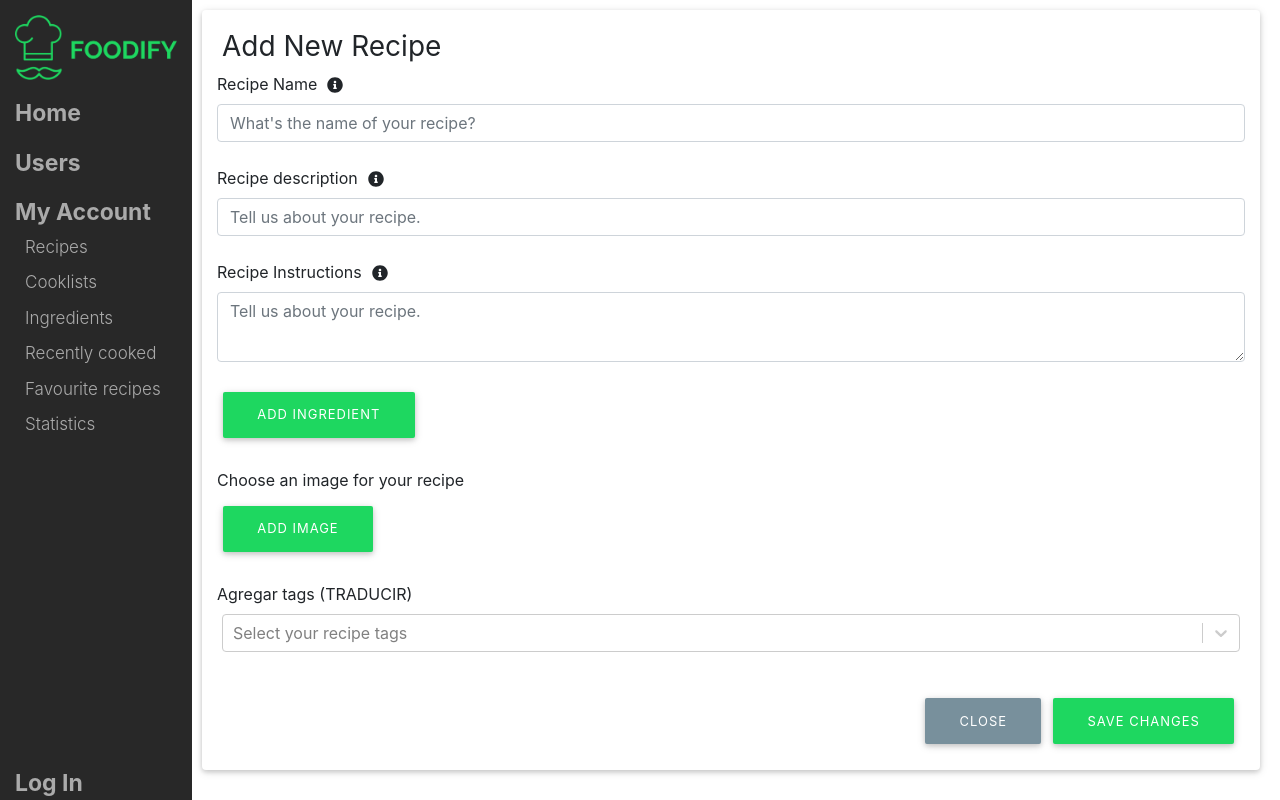
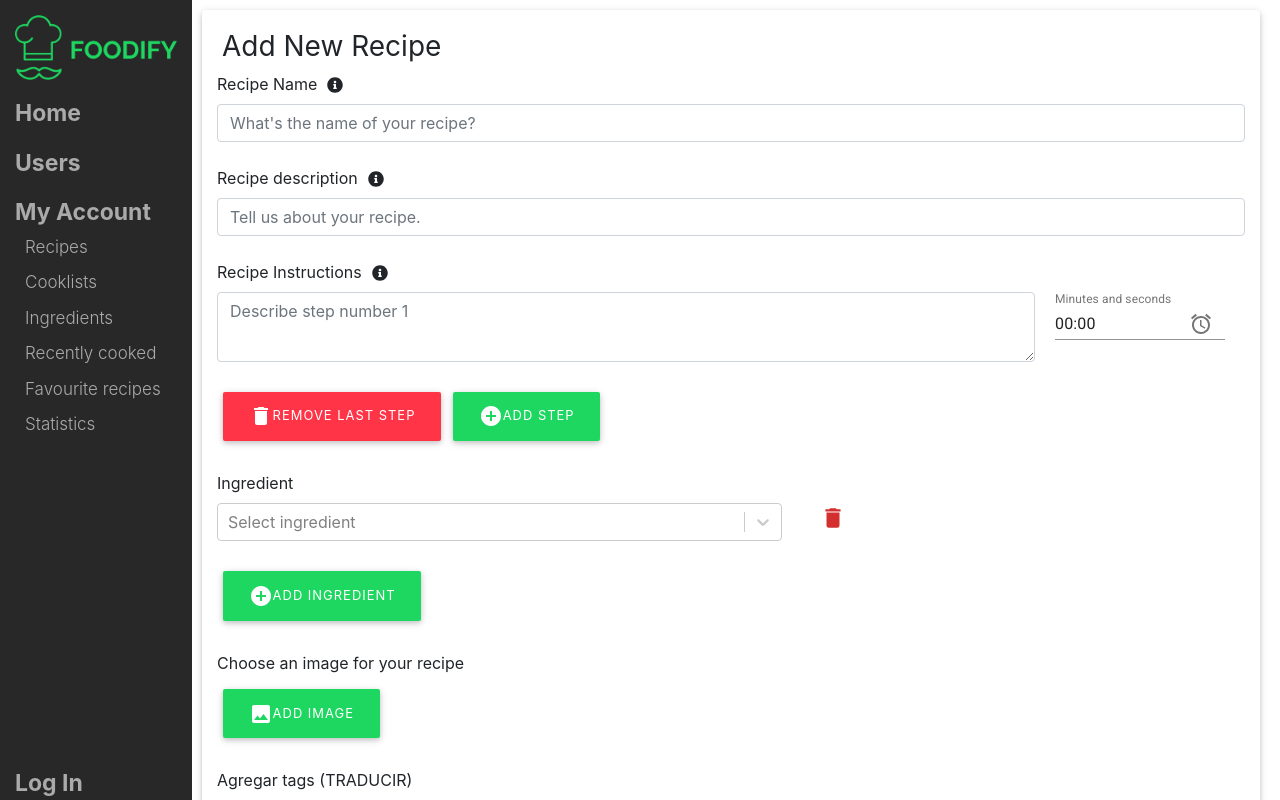
Before and after one commit to PopClom/paw-2019a-2-front, a React (Create React App) app: page /create_recipe in a window 1280 px wide. Built offline with nearby package versions, Linux system fonts and the light colour scheme; no server answers.

Commit message:
RecipeSteps, iconos nuevos, y otras cosas

```diff
--- a/package.json
+++ b/package.json
@@ -10,6 +10,7 @@
     "@fortawesome/free-solid-svg-icons": "^5.12.0",
     "@fortawesome/react-fontawesome": "^0.1.8",
     "@material-ui/core": "^4.8.3",
+    "@material-ui/icons": "^4.9.1",
     "@material-ui/pickers": "3.2.8",
     "@testing-library/jest-dom": "4.2.4",
     "@testing-library/react": "9.4.0",
--- a/src/components/Comment.js
+++ b/src/components/Comment.js
@@ -6,6 +6,7 @@ import {faTrash} from "@fortawesome/free-solid-svg-icons";
 import {Trans} from "react-i18next";
 import TooltipHover from "./TooltipHover";
 import {isMyUser} from "../helpers";
+import DeleteIcon from '@material-ui/icons/Delete';
 
 class Comment extends React.Component {
     render() {
@@ -32,7 +33,7 @@ class Comment extends React.Component {
                         <TooltipHover placement="top" message={<Trans>comment.delete</Trans>} icon={
                             <button type="submit" className="bg-transparent" onClick={() => this.props.onDelete(id)}>
                                 {/*onClick={show_delete_comment(${comment.id})}>*/}
-                                <FontAwesomeIcon icon={faTrash} className="delete-btn red-ic" size="2x"/>
+                                <DeleteIcon className="delete-ingredient-icon"/>
                             </button>}
                         />
                     </div>}
--- a/src/components/IngredientSelector.js
+++ b/src/components/IngredientSelector.js
@@ -6,17 +6,20 @@ import Select from 'react-select';
 import {FontAwesomeIcon} from "@fortawesome/react-fontawesome";
 import {faTrash} from "@fortawesome/free-solid-svg-icons";
 import {Form} from "react-bootstrap";
+import AddCircleIcon from '@material-ui/icons/AddCircle';
+import DeleteIcon from '@material-ui/icons/Delete';
+import IconButton from "@material-ui/core/IconButton";
 
 class IngredientSelector extends React.Component {
     constructor(props) {
         super(props);
         this.state = {
             allIngredients: [],
-            rows: 1
+            rows: 0
         }
     }
 
-    addSelect = (event) => {
+    addSelect = () => {
         this.setState(({rows}) => ({rows: rows + 1}));
     };
 
@@ -68,6 +71,8 @@ class IngredientSelector extends React.Component {
         });
 
         this.setState({rows: this.props.ingredients.length});
+        if(this.state.rows < 1)
+            this.addSelect();
     }
 
 
@@ -110,10 +115,10 @@ class IngredientSelector extends React.Component {
                                     <Trans>{error[index]}</Trans>
                                 </Form.Control.Feedback>
                             </div>
-                            <button type="button" id={index} onClick={e => this.removeSelect(e, index)}
-                                    className="bg-transparent text-center delete-ingredient-button delete-btn">
-                                <FontAwesomeIcon icon={faTrash} className="fa-2x red-ic"/>
-                            </button>
+                            <IconButton id={index} onClick={e => this.removeSelect(e, index)}
+                                    className="delete-ingredient-button delete-btn">
+                                <DeleteIcon className="delete-ingredient-icon"/>
+                            </IconButton>
                         </div>
                     </div>
                 ))}
@@ -121,6 +126,7 @@ class IngredientSelector extends React.Component {
                 <div className="form-row mb-4">
                     <button type="button" name="btnAdd" className="btn btn-green new-ingredient-btn"
                             onClick={this.addSelect}>
+                        <AddCircleIcon/>
                         <Trans i18nKey="Recipe.addIngredient"/>
                     </button>
                 </div>
--- /dev/null
+++ b/src/components/StepsEditor.js
@@ -0,0 +1,133 @@
+import React from 'react';
+import {Trans, withTranslation} from 'react-i18next';
+import axios from "axios";
+import {SERVER_ADDR} from "../constants";
+import Select from 'react-select';
+import {FontAwesomeIcon} from "@fortawesome/react-fontawesome";
+import {faInfoCircle, faTrash} from "@fortawesome/free-solid-svg-icons";
+import {Form} from "react-bootstrap";
+import TooltipHover from "./TooltipHover";
+import {MuiPickersUtilsProvider, TimePicker} from "@material-ui/pickers";
+import DateFnsUtils from "@date-io/date-fns";
+import {createMuiTheme, MuiThemeProvider} from "@material-ui/core";
+import InputAdornment from "@material-ui/core/InputAdornment";
+import IconButton from "@material-ui/core/IconButton";
+import {AccessAlarm} from "@material-ui/icons";
+import Button from "react-bootstrap/Button";
+import DeleteIcon from "@material-ui/icons/Delete";
+import AddCircleIcon from '@material-ui/icons/AddCircle';
+
+const defaultDate = new Date(2020, 1, 1, 0, 0, 0, 0);
+
+class StepsEditor extends React.Component {
+    constructor(props) {
+        super(props);
+        this.state = {
+            rows: 0
+        }
+    }
+
+    addStep = () => {
+        this.props.steps[this.state.rows] = {};
+        this.setState(({rows}) => ({rows: rows + 1}));
+    };
+
+    removeStep = () => {
+        if(this.state.rows > 1) {
+            this.props.steps[this.state.rows - 1] = {};
+            this.setState(({rows}) => ({rows: rows - 1}));
+        }
+    };
+
+    handleDateChange = (selectedTime, index) => {
+        console.log(index);
+        console.log(this.props.steps);
+        this.props.steps[index].timer = selectedTime;
+        console.log(selectedTime);
+        this.props.onChange();
+    };
+
+    handleDescriptionChange = (event, index) => {
+        this.props.steps[index].description = event.target.value;
+        this.props.onChange();
+    };
+
+    componentDidMount() {
+        this.setState({rows: this.props.steps.length});
+        console.log(this.props.steps);
+        if(this.state.rows < 1)
+            this.addStep();
+    }
+
+
+    render() {
+        const {steps, error, t} = this.props;
+
+        return (
+            <div>
+                {Array.from({length: this.state.rows}, (_, index) => (
+                    <Form.Row className="mb-4" key={index}>
+
+                        <Form.Label>
+                            <Trans i18nKey="Recipe.instructions"/>
+                        </Form.Label>
+                        <TooltipHover placement="right" message={<Trans>instructions.title</Trans>}
+                                      icon={<FontAwesomeIcon className="tooltip-recipe"
+                                                             icon={faInfoCircle}/>}/>
+
+                        <div className="fullWidth">
+                            <Form.Control as="textarea" name="instructions" className="step-textarea"
+                                          value={steps[index] === undefined ? '' : steps[index].description}
+                                          placeholder={t('recipe.stepPlaceholder', {stepNumber: index + 1})}
+                                          onChange={event => this.handleDescriptionChange(event, index)}
+                            />
+                            <MuiPickersUtilsProvider utils={DateFnsUtils}>
+                                <TimePicker
+                                    value={(steps[index] === undefined || steps[index].timer === undefined) ? defaultDate : steps[index].timer}
+                                    onChange={value => this.handleDateChange(value, index)}
+                                    className="step-timepicker"
+                                    ampm={false}
+                                    openTo="minutes"
+                                    views={["minutes", "seconds"]}
+                                    format="mm:ss"
+                                    label="Minutes and seconds"
+                                    InputProps={{
+                                        endAdornment: (
+                                            <InputAdornment position="end">
+                                                <IconButton className="no-outline">
+                                                    <AccessAlarm/>
+                                                </IconButton>
+                                            </InputAdornment>
+                                        ),
+                                    }}
+                                />
+                            </MuiPickersUtilsProvider>
+                            <Form.Control.Feedback type="invalid">
+                            </Form.Control.Feedback>
+                        </div>
+
+                    </Form.Row>
+                ))}
+
+                <div className="form-row mb-4">
+                    <Button variant="danger" className="new-ingredient-btn"
+                            onClick={this.removeStep}>
+                        <DeleteIcon/>
+                        <Trans i18nKey="Recipe.removeStep"/>
+                    </Button>
+                    <button type="button" className="btn btn-green new-ingredient-btn"
+                            onClick={this.addStep}>
+                        <AddCircleIcon/>
+                        <Trans i18nKey="Recipe.addStep"/>
+                    </button>
+                </div>
+            </div>
+        )
+    }
+}
+
+
+const Extended = withTranslation()(StepsEditor);
+Extended.static = StepsEditor.static;
+
+export default Extended;
--- a/src/constants/i18n.js
+++ b/src/constants/i18n.js
@@ -43,6 +43,7 @@ i18n
                     "emptyMyRecipes": "You don't have any recipes, use the plus button to add your first recipe!",
                     "recipe.title": "{{0}}''s recipes",
                     "recipe.stepLeft": "Step {{currentStep}} of {{totalSteps}}",
+                    "recipe.stepPlaceholder": "Describe step number {{stepNumber}}",
                     "addNewRecipe": "Add New Recipe",
                     "Recipe.name": "Recipe Name",
                     "recipeName.title": "Be descriptive — but don't get crazy. Succinct titles with well-chosen adjectives and key ingredients are memorable and they catch our attention, like 'One-Pot Kale and Quinoa Pilaf', 'Aunt Mariah's Lemon Sponge Cups' or 'Tipsy Maple Corn'. (You want to go cook all three, don't you?)",
@@ -55,6 +56,8 @@ i18n
                     "instructions.title": "This will be your recipe's instructions! We love a good story behind a dish, along with helpful tips and variations.\nIf you've adapted from someone else's recipe, this is where you should give credit and tell us how you've made it your own. Not sure if your recipe is adapted enough?",
                     "instructions.placeholder": "Tell us about your recipe.",
                     "Recipe.addIngredient": "Add ingredient",
+                    "Recipe.addStep": "Add step",
+                    "Recipe.removeStep": "Remove last step",
                     "Recipe.DeleteIngredient": "Delete ingredient",
                     "Recipe.addImage": "Add image",
                     "Recipe.selectedFile": "Selected file:",
@@ -351,6 +354,7 @@ i18n
                     "emptyMyRecipes": "No tiene ninguna receta, ¡aprete el botón + para agregar su primer receta y verla aquí!",
                     "recipe.title": "Recetas de {{0}}",
                     "recipe.stepLeft": "Paso {{currentStep}} de {{totalSteps}}",
+                    "recipe.stepPlaceholder": "Describe el paso número {{stepNumber}}",
                     "addNewRecipe": "Agregar nueva receta",
                     "Recipe.name": "Nombre de la Receta",
                     "recipeName.title": "Sea descriptivo - pero de forma sucinta. Títulos cortos con adjetivos y los ingredientes más importantes llamará nuestra atención.",
@@ -363,6 +367,8 @@ i18n
                     "instructions.title": "¡Estas son las instrucciones a tu receta! Amamos una historia por detrás de un plato, junto con consejos y variaciones.\nSi le adaptaste esta receta a alguien, es la hora de darle crédito y decir como la perfeccionaste.",
                     "instructions.placeholder": "Contanos de tu receta.",
                     "Recipe.addIngredient": "Agregar ingrediente",
+                    "Recipe.addStep": "Agregar otro paso",
+                    "Recipe.removeStep": "Remover último paso",
                     "Recipe.DeleteIngredient": "Eliminar ingrediente",
                     "Recipe.addImage": "Agregar imagen",
                     "Recipe.selectedFile": "Archivo seleccionado:",
--- a/src/style/style.css
+++ b/src/style/style.css
@@ -112,6 +112,10 @@ body.modal-open {
     height: 40%;
     min-height: 200px;
     margin-bottom: 20%;
+}
+
+.btn {
+    padding: .8rem 1.6rem;
 }
 
 .btn-nav {
@@ -247,7 +251,7 @@ a.custom-card{
     transition: opacity 300ms ease-in;
 }
 
-.slick-slide, .slick-slide *{ outline: none !important; }
+.no-outline, .slick-slide, .slick-slide *{ outline: none !important; }
 
 .step-buttons{
     width: 100%;
@@ -321,6 +325,7 @@ a.custom-card{
 }
 
 .delete-ingredient-button{
+    margin-left: 5px !important;
     float: left;
     position: relative;
     top: 50%;
@@ -457,7 +462,7 @@ a.custom-card{
     font-size: medium;
     padding-left: 8px;
     font-weight: 300;
-    margin-bottom: 0;
+    margin-bottom: 70px;
 }
 
 .ingredients-tags-div {
@@ -564,6 +569,18 @@ a.custom-card{
 .comment-vote{
     margin-right: 15px;
     float: left;
+}
+
+.step-timepicker {
+    width: 170px;
+    margin: 0 20px !important;
+}
+
+.step-textarea{
+    float: left;
+    height: 140px;
+    width: calc(100% - 210px);
+    min-height: 70px;
 }
 
 .no-margin{
@@ -720,10 +737,17 @@ a.custom-card{
 
 .delete-ingredient-icon{
     color: #d32f2f;
+    font-size: 26px !important;
 }
 
 .edit-ingredient-icon{
     color: #1976d2;
+    font-size: 26px !important;
+}
+
+.add-icon-cooklist{
+    color: #1ed75f;
+    font-size: 26px !important;
 }
 
 .rating-container{
@@ -934,6 +958,17 @@ a.custom-card{
 
 @media (max-width: 790px) {
 
+    .step-timepicker {
+        width: 85%;
+        margin: 7.5% !important;
+    }
+
+    .step-textarea{
+        height: 140px;
+        width: 100%;
+        min-height: 70px;
+    }
+
     .new-recipe-ingredient-amount{
         float: left;
         width: 100%;
@@ -1072,6 +1107,7 @@ a.custom-card{
     z-index: 1;
     bottom: 5%;
     right: 350px;
+    padding: .84rem 2.14rem !important;
 }
 
 .label-name {
--- a/src/views/RecipeEditor.js
+++ b/src/views/RecipeEditor.js
@@ -11,6 +11,8 @@ import {Form, Button} from "react-bootstrap";
 import TooltipHover from "../components/TooltipHover";
 import {Formik} from "formik";
 import {validateRecipe} from "../helpers/validations";
+import StepsEditor from "../components/StepsEditor";
+import ImageIcon from '@material-ui/icons/Image';
 
 class RecipeEditor extends React.Component {
 
@@ -50,6 +52,7 @@ class RecipeEditor extends React.Component {
         const recipe = this.assignParams();
         const {allTags} = this.state;
         const {t} = this.props;
+        console.log(recipe);
 
         return (
             <section className="main_container">
@@ -65,6 +68,7 @@ class RecipeEditor extends React.Component {
                                 name: recipe.name,
                                 description: recipe.description,
                                 instructions: recipe.instructions,
+                                steps: recipe.steps,
                                 ingredients: recipe.ingredients,
                                 tags: recipe.tags,
                                 image: recipe.image,
@@ -119,25 +123,7 @@ class RecipeEditor extends React.Component {
                                         </Form.Control.Feedback>
                                     </Form.Row>
 
-                                    <Form.Row className="mb-4">
-                                        <Form.Label>
-                                            <Trans i18nKey="Recipe.instructions"/>
-                                        </Form.Label>
-                                        <TooltipHover placement="right" message={<Trans>instructions.title</Trans>}
-                                                      icon={<FontAwesomeIcon className="tooltip-recipe"
-                                                                             icon={faInfoCircle}/>}/>
-
-                                        <Form.Control as="textarea" name="instructions" className="comment-textarea"
-                                                      value={values.instructions}
-                                                      placeholder={t('instructions.placeholder')}
-                                                      isInvalid={touched.instructions && !!errors.instructions}
-                                                      onChange={handleChange}
-                                                      onBlur={handleBlur}/>
-
-                                        <Form.Control.Feedback type="invalid">
-                                            <Trans>{errors.instructions}</Trans>
-                                        </Form.Control.Feedback>
-                                    </Form.Row>
+                                    <StepsEditor steps={values.steps} error={errors.steps} onChange={() => validateForm()}/>
 
                                     <IngredientSelector name="ingredients" ingredients={values.ingredients}
                                                         onChange={() => validateForm()}
@@ -151,6 +137,7 @@ class RecipeEditor extends React.Component {
 
                                     <div className="form-row mb-4">
                                         <button type="button" id="btnFile" name="btnAdd" className="btn btn-green">
+                                            <ImageIcon/>
                                             <Trans i18nKey="Recipe.addImage"/>
                                         </button>
                                         <input id="fileInput" className="d-none" type="file"/>
@@ -202,6 +189,7 @@ RecipeEditor.defaultProps = {
         name: '',
         description: '',
         instructions: '',
+        steps: [],
         ingredients: [],
         tags: [],
         image: []
```
Also changed, not shown: src/components/IngredientRow.js (+4 -8 lines), src/components/RecipeContent.js (+16 -8 lines), src/helpers/validations.js (+13 -0 lines), src/index.js (+15 -1 lines), src/views/Statistics.js (+0 -8 lines).
